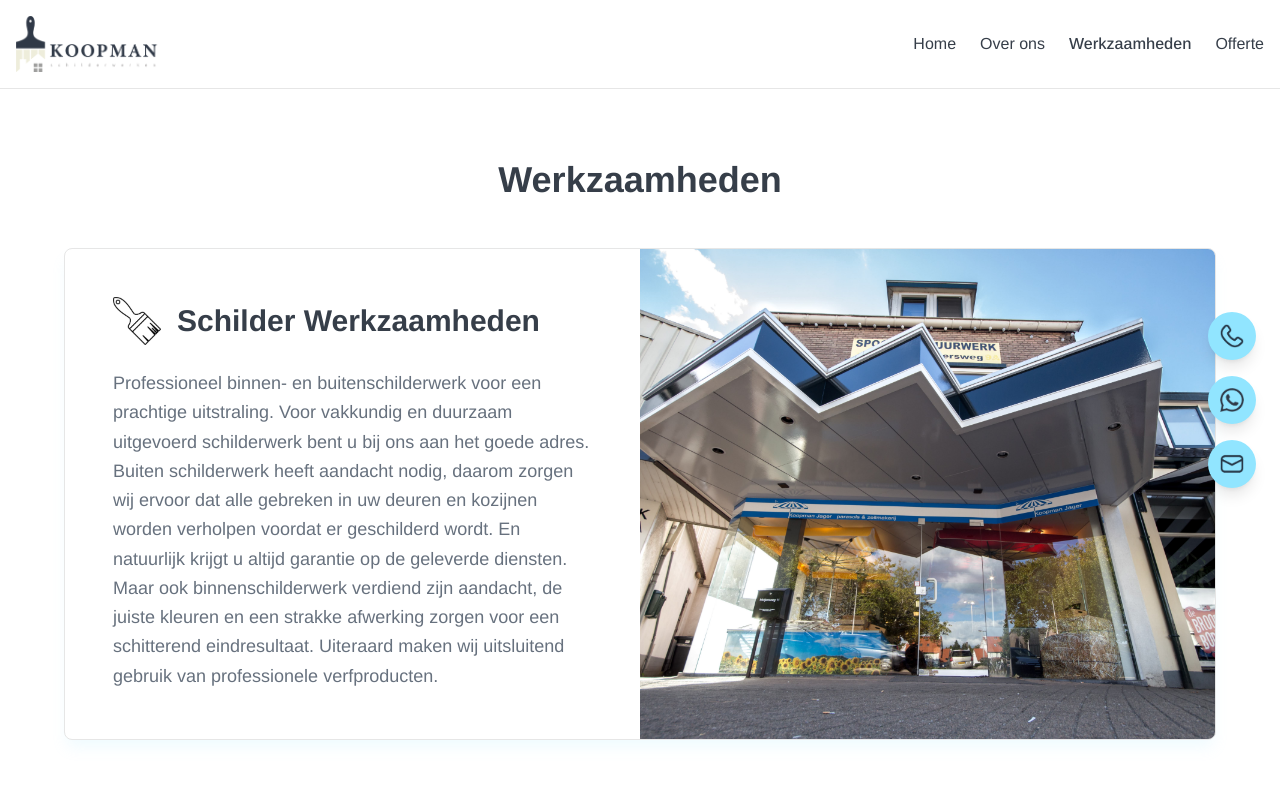
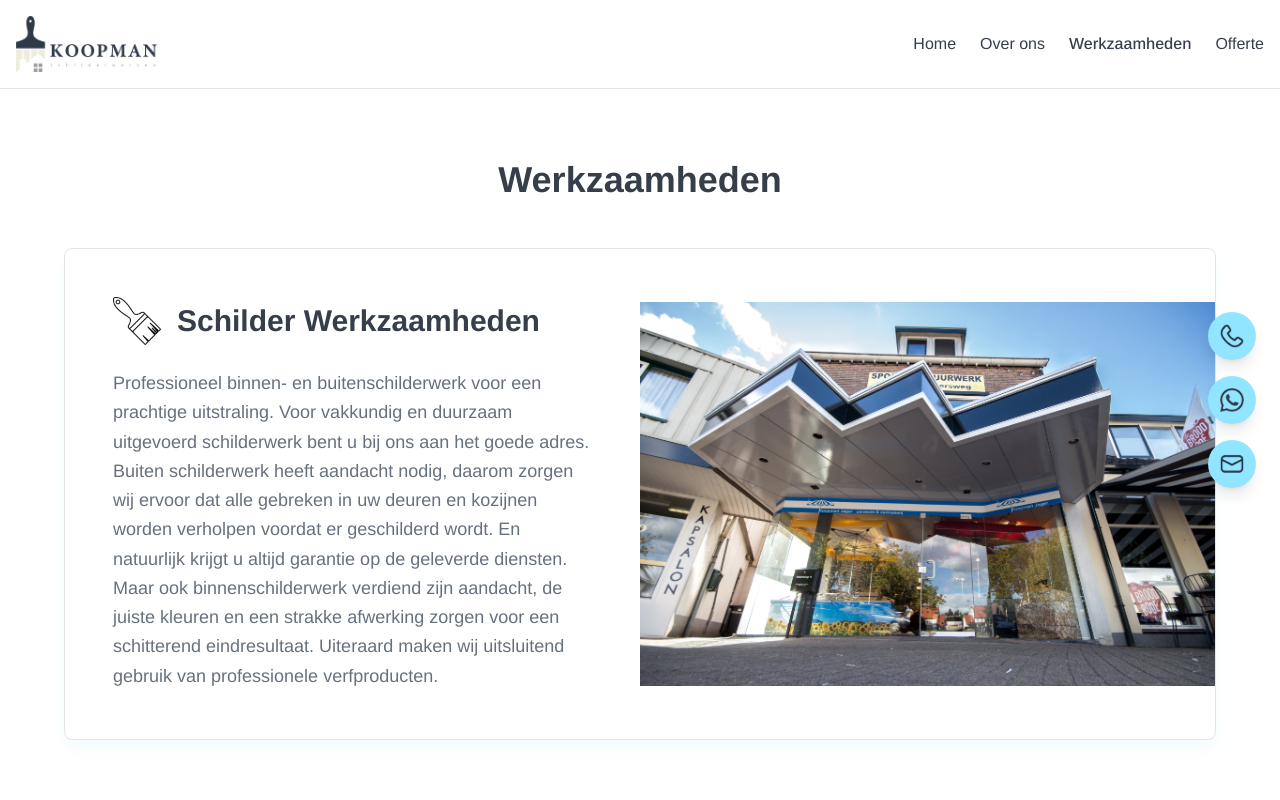
Before and after one commit to karmkoopman/website, a React (Vite) app: page /werkzaamheden in a window 1280 px wide. Shown: the top 800 px of the page. Built offline with nearby package versions, Linux system fonts and the light colour scheme.

Commit message:
Replace houtrot image and ensure all images are fully visible with object-contain

```diff
--- a/src/components/Services.tsx
+++ b/src/components/Services.tsx
@@ -10,6 +10,7 @@ import houtrotIcon from '@/assets/houtrot.png';
 import timmermanIcon from '@/assets/Timmerman.png';
 import reparatiesIcon from '@/assets/Reparaties.png';
 import image2 from '@/assets/2.jpg';
+import houtrotImage from '@/assets/houtrot.jpg';
 
 const Services = () => {
   const services = [
@@ -23,7 +24,7 @@ const Services = () => {
       icon: <img src={houtrotIcon} alt="Houtrot" className="h-12 w-12 object-contain" />,
       title: "Houtrot Reparaties",
       description: "Effectieve houtrotreparaties voor behoud van uw houten constructies. Wij herstellen en vervangen aangetast hout met duurzame materialen en behandelingen. Door preventieve maatregelen en vakkundige reparaties zorgen we ervoor dat uw houtwerk weer jarenlang meegaat. Vertrouw op onze expertise voor het behoud van de structurele integriteit en schoonheid van uw houten elementen.",
-      image: woodRepair
+      image: houtrotImage
     },
     {
       icon: <img src={glasIcon} alt="Glas" className="h-12 w-12 object-contain" />,
@@ -73,7 +74,7 @@ const Services = () => {
                       <img
                         src={service.image}
                         alt={service.title}
-                        className="w-full h-64 md:h-full object-cover"
+                        className="w-full h-64 md:h-full object-contain"
                       />
                     </div>
                   </div>
```
